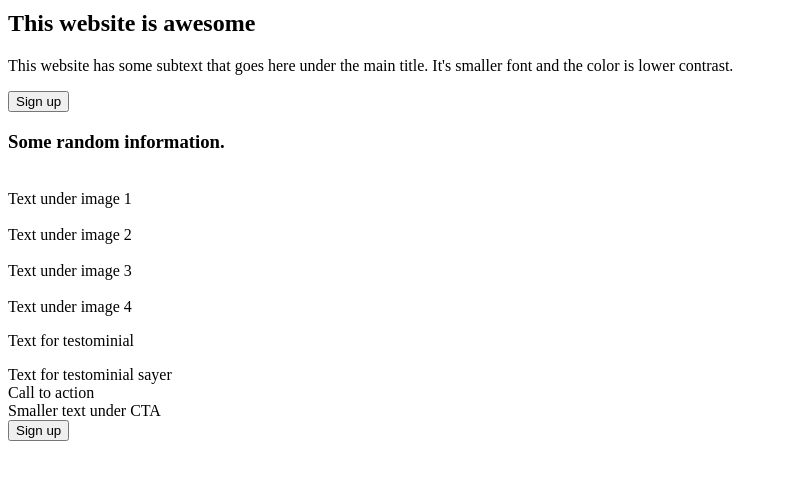
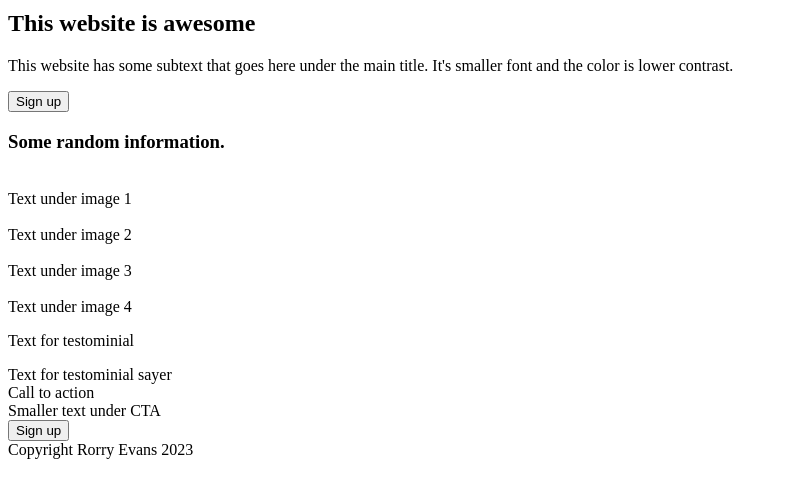
Before and after one commit to teep93/landing-page-project, a plain HTML site: page index.html in a window 1280 px wide. Shown: the part 149-646 px from the top of the page, without its empty margins (0-788 px from the left). Drawn offline with Linux system fonts and the light colour scheme.

Commit message:
add footer

```diff
--- a/index.html
+++ b/index.html
@@ -33,6 +33,10 @@
     <div>Smaller text under CTA</div>
     <button>Sign up</button>
 
+    <footer> Copyright Rorry Evans 2023</footer>
+
+
+
 
 
 
```
